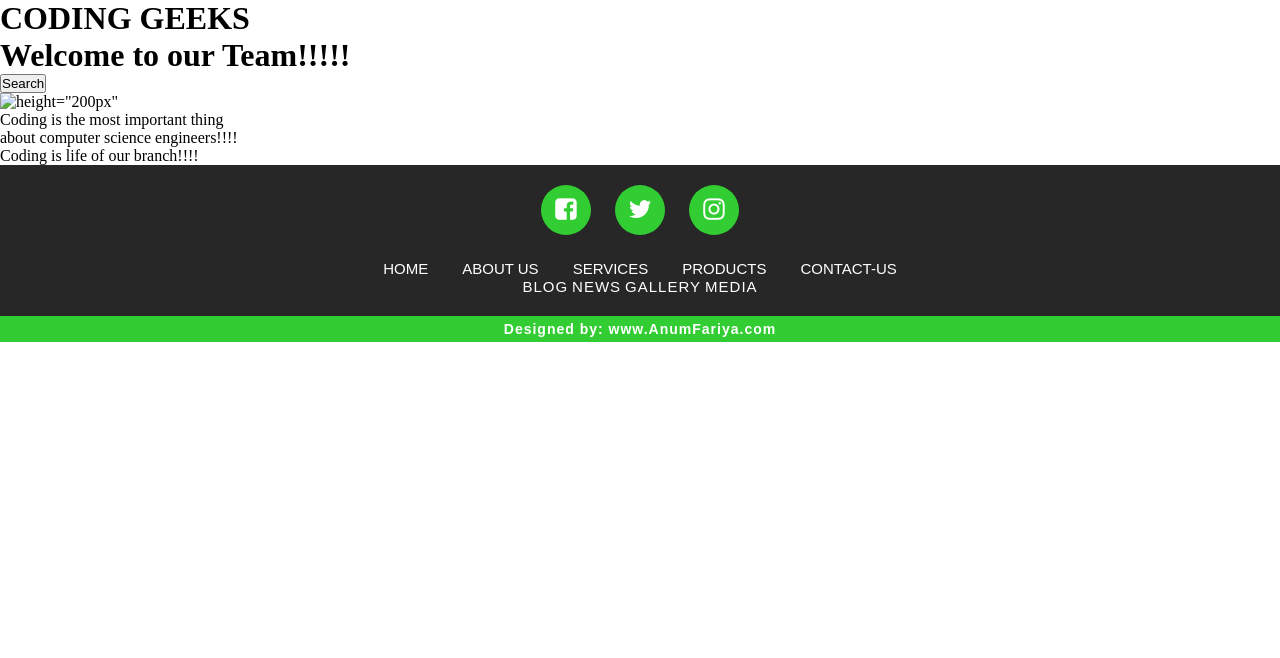
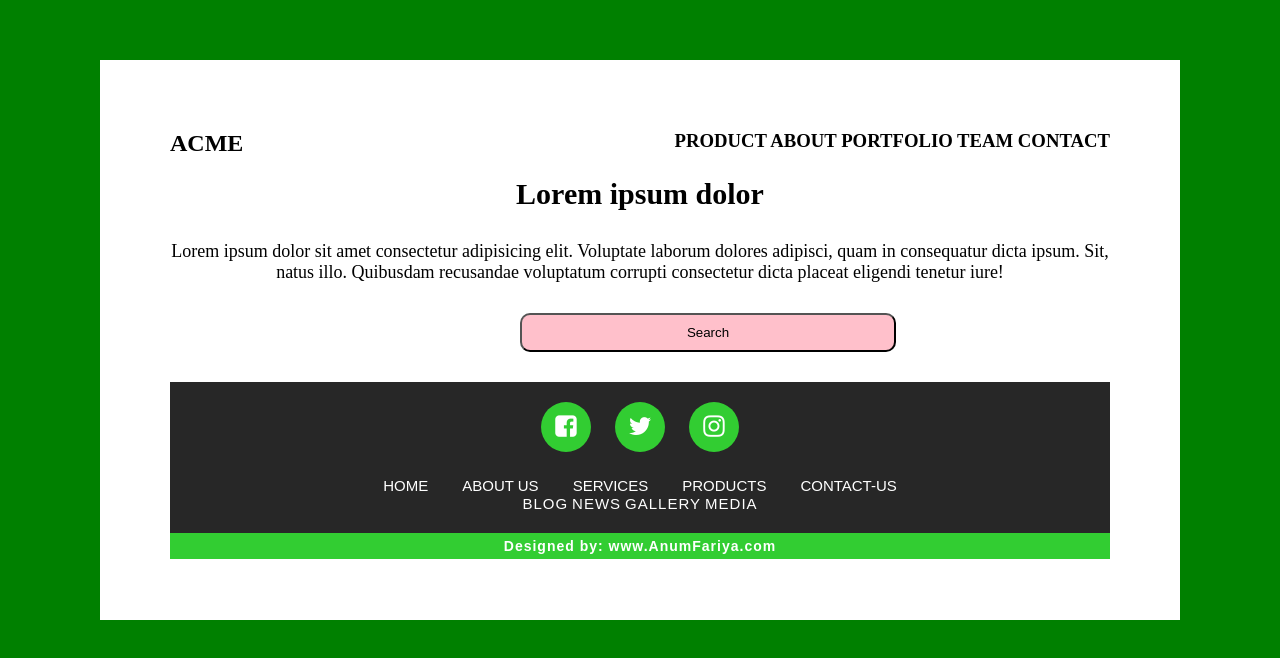
Before and after one commit to daniyaF19/Go-coding, a plain HTML site: page index.html in a window 1280 px wide. Drawn offline with Linux system fonts and the light colour scheme.

Commit message:
header part done

```diff
--- a/index.html
+++ b/index.html
@@ -1,6 +1,5 @@
 <!DOCTYPE html>
 <html lang="en">
-
   <head>
     <meta charset="UTF-8" />
     <meta name="viewport" content="width=device-width, initial-scale=1.0" />
@@ -13,17 +12,28 @@
     href="https://cdnjs.cloudflare.com/ajax/libs/font-awesome/4.7.0/css/font-awesome.min.css"
   />
   <body>
-    <h1 class="one">CODING GEEKS</h1>
-    <h1 class="two">Welcome to our Team!!!!!</h1>
+    <section class="common">
+      <header>
+        <nav>
+          <div style=" float:right;">
+            <h1>PRODUCT ABOUT PORTFOLIO TEAM CONTACT</h1>
+          </div>
+        </nav>
+        <div>
+          <h1>ACME</h1>
+        </div>
+      </header>
+      <section class="one">
+        <h1>Lorem ipsum dolor</h1>
+        <p>
+          Lorem ipsum dolor sit amet consectetur adipisicing elit. Voluptate
+          laborum dolores adipisci, quam in consequatur dicta ipsum. Sit, natus
+          illo. Quibusdam recusandae voluptatum corrupti consectetur dicta
+          placeat eligendi tenetur iure!
+        </p>
         <button>Search</button>
-    <div class="three">
-      <img src="coding.jpg" alt=height="200px" width="300px" />
-      <p>
-        Coding is the most important thing <br />
-        about computer science engineers!!!!<br />
-        Coding is life of our branch!!!!
-      </p>
-    </div>
+      </section>
+
       <div class="footer-main-div">
         <div class="footer-social-icons">
           <ul>
@@ -70,5 +80,6 @@
       <div class="footer-bottom">
         <p>Designed by: <a href="#">www.AnumFariya.com</a></p>
       </div>
+    </section>
   </body>
 </html>
--- a/main.css
+++ b/main.css
@@ -2,6 +2,44 @@
   margin: 0;
   padding: 0;
   box-sizing: border-box;
+}
+
+body {
+  background-color: green;
+}
+
+.common {
+  align-items: center;
+  position: absolute;
+  background-color: white;
+  padding: 70px 70px 70px 70px;
+  margin-left: 100px;
+  margin-right: 100px;
+  margin-top: 60px;
+  height: 70%;
+}
+
+.one h1 {
+  text-align: center;
+  font-size: 30px;
+  margin-top: 20px;
+  margin-bottom: 30px;
+}
+
+.one p {
+  text-align: center;
+  font-size: 18px;
+}
+
+button {
+  color: black;
+  background-color: pink;
+  margin-left: 350px;
+  margin-top: 30px;
+  margin-bottom: 30px;
+  padding: 10px 10px 10px 10px;
+  width: 40%;
+  border-radius: 10px;
 }
 
 a {
@@ -117,5 +155,4 @@ footer-menu-two {
 }
 .footer-bottom p a :hover {
   color: #272727;
-
 }
```
Lines whose indentation alone changed are shown as unchanged.
